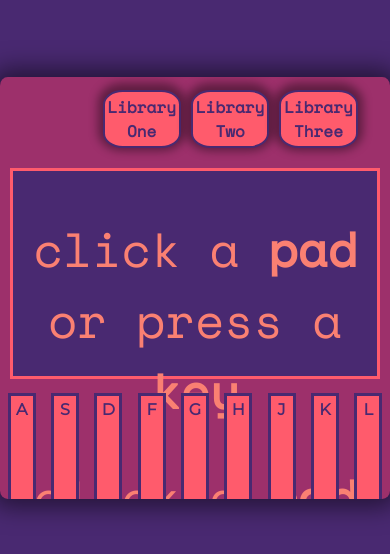
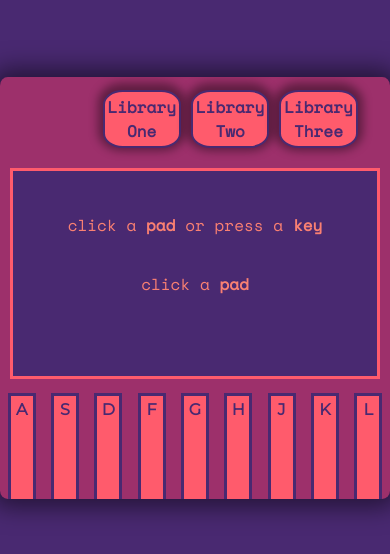
Before and after one commit to jamiepompei/drum-machine-javascript-html-css, a website: page index.html in a window 390 px wide. Shown: the part 134-688 px from the top of the page. Drawn offline with nearby package versions, Linux system fonts and the light colour scheme.

Commit message:
changed mobile font size

```diff
--- a/index.css
+++ b/index.css
@@ -139,7 +139,7 @@
     }
 
     #beat-name{
-        font-size: 3rem;
+        font-size: 1rem;
         margin-top: 10%;
     }
 
```
